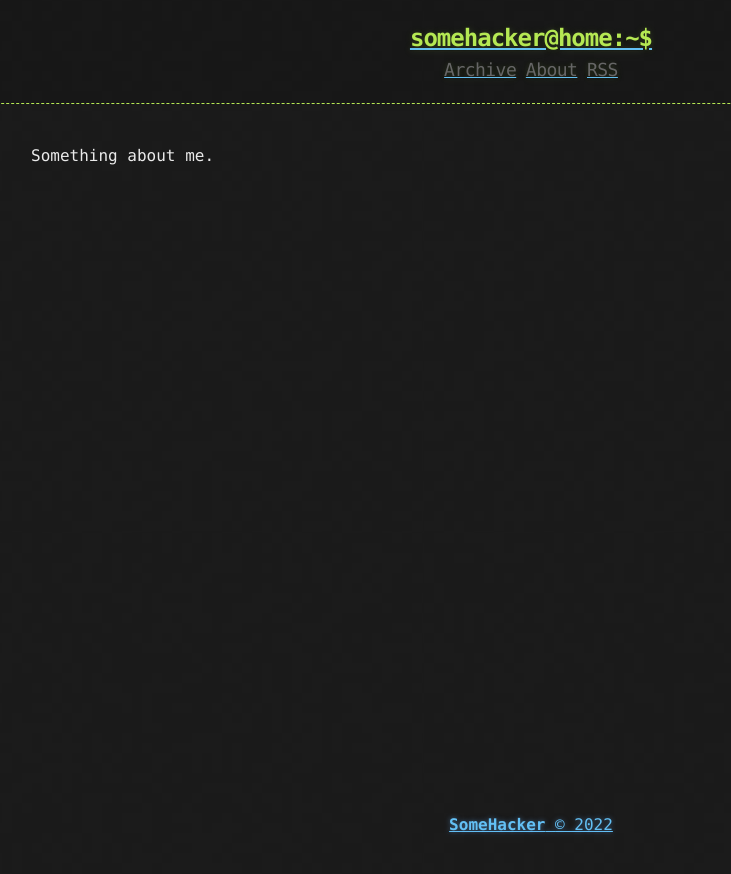
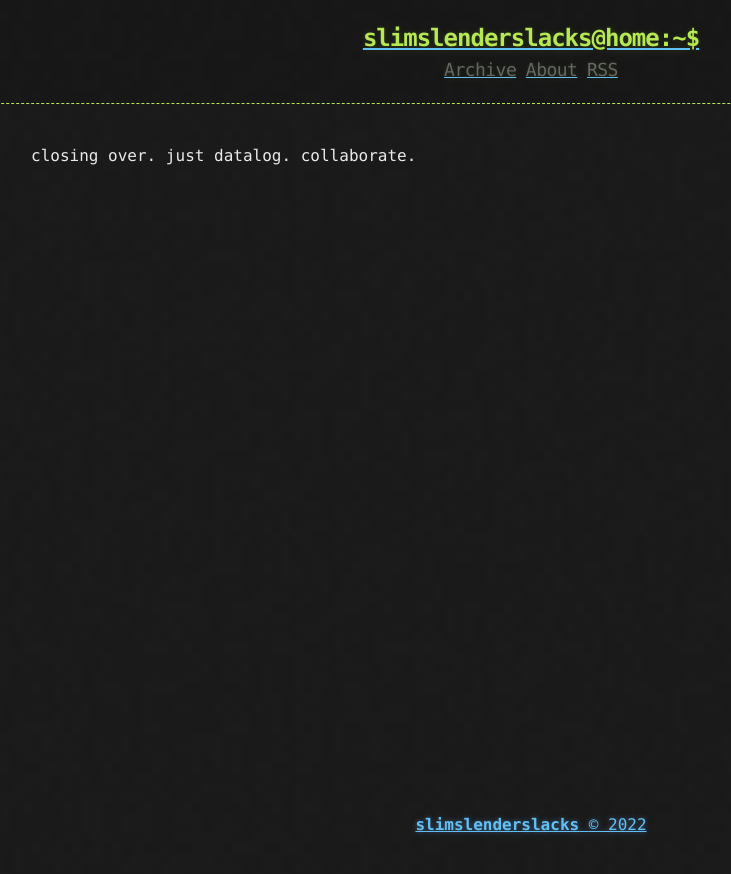
Before and after one commit to slimslenderslacks/slimslenderslacks.github.io, a Jekyll site: the page built from about.md, in a window 1280 px wide. Shown: the top 874 px of the page, without its empty margins (109-840 px from the left). Built offline with Jekyll 4.4.1, drawn with Linux system fonts in a browser that asks for light colours.

Commit message:
Add info

```diff
--- a/_config.yml
+++ b/_config.yml
@@ -1,9 +1,9 @@
 title: Hacker-Blog
-description: "A Jekyll Blog Theme For Hackers"
+description: "planting trees"
 author:
-  name: "SomeHacker"
-  email: "someone@somewebsite.somedomain"
-  url: "https://ashishchaudhary.in/hacker-blog"
+  name: "Jim Clark"
+  email: "slimslenderslacks@gmail.com"
+  url: "https://slimslenderslacks.github.io"
 
 baseurl: /
 
@@ -28,5 +28,5 @@ plugins:
   - jekyll-sitemap
 
 # Custom variables
-owner : "SomeHacker"
-year : "2020"
+owner : "slimslenderslacks"
+year : "2022"
--- a/about.md
+++ b/about.md
@@ -3,4 +3,4 @@ layout: page
 title: About
 ---
 
-Something about me.
+closing over. just datalog. collaborate.
```
